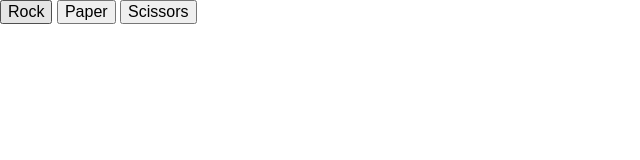
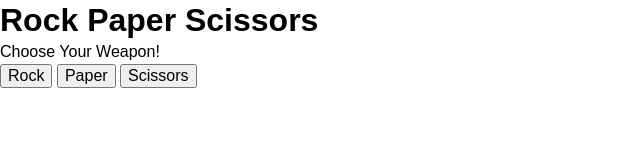
Before and after one commit to ProjectDunk05/rock-paper-scissors, a plain HTML site: page index.html in a window 1280 px wide. Shown: the whole page, without its empty margins (0-640 px from the left). Drawn offline with Linux system fonts and the light colour scheme.

Commit message:
add containers for the different sections

```diff
--- a/index.html
+++ b/index.html
@@ -10,17 +10,27 @@
 
 </head>
 <body>
-    <div>
-        <p id = "roundCounter"></p>
-        <p id = "scoreboard"></p>
+    <div class="container header">
+        <h1>Rock Paper Scissors</h1>
     </div>
-    <div id = "buttons">
-        <button id = "rock">Rock</button>
-        <button id = "paper">Paper</button>
-        <button id = "scissors">Scissors</button>
+   <div class="container information">
+        <div class="instructions">
+            <p>Choose Your Weapon!</p>
+        </div>
+        <div class="scoreboard">
+            <div>
+                <p id="roundCounter"></p>
+                <p id="scoreboard"></p>
+            </div>
+        </div>
+   </div>
+    <div id="buttons" class="container buttons">
+        <button id="rock">Rock</button>
+        <button id="paper">Paper</button>
+        <button id="scissors">Scissors</button>
     </div>
-    <div>
-        <p id = "roundResult"></p>
+    <div class="container result">
+        <p id="roundResult"></p>
     </div>
 </body>
 </html>
```
